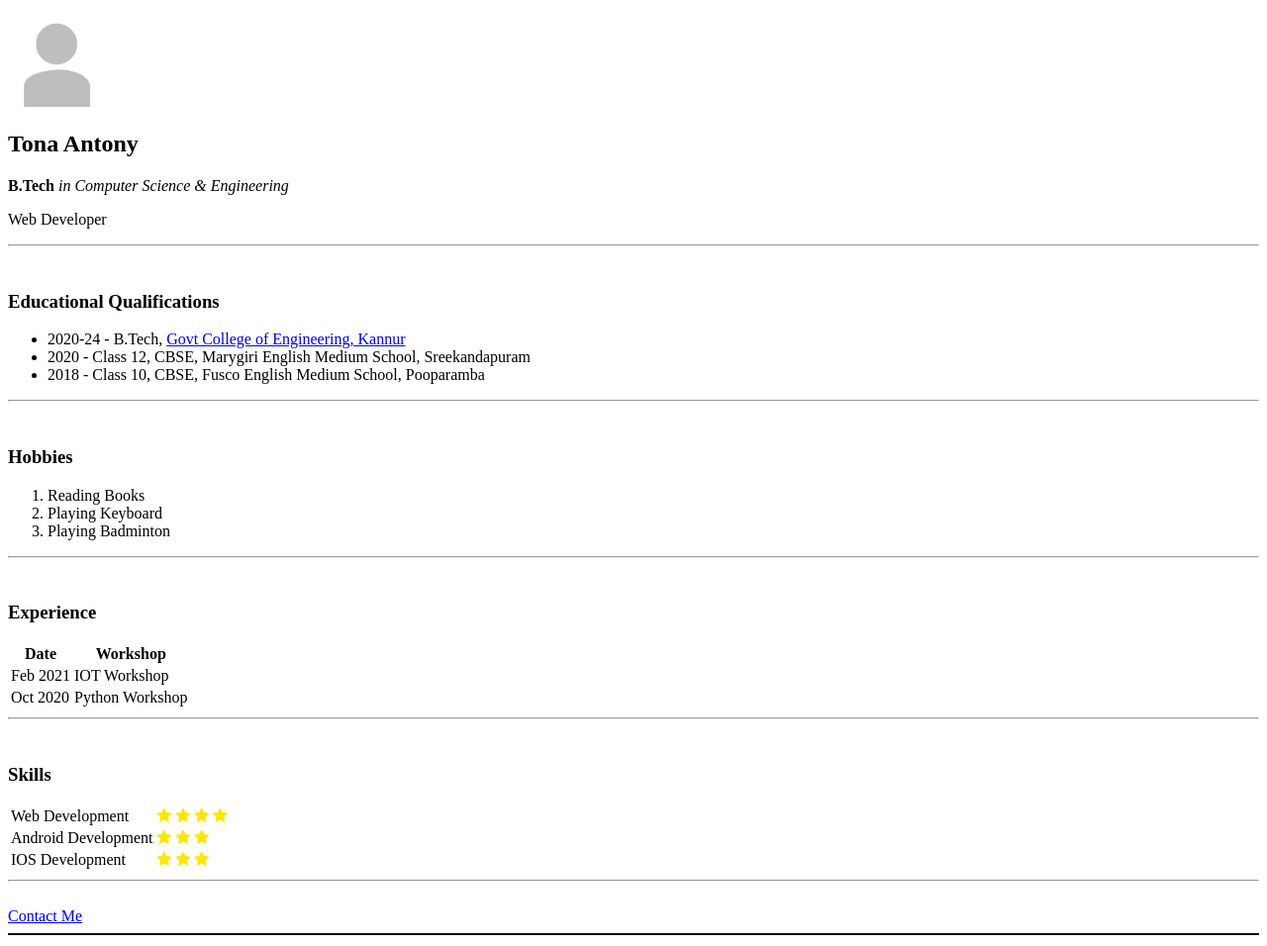
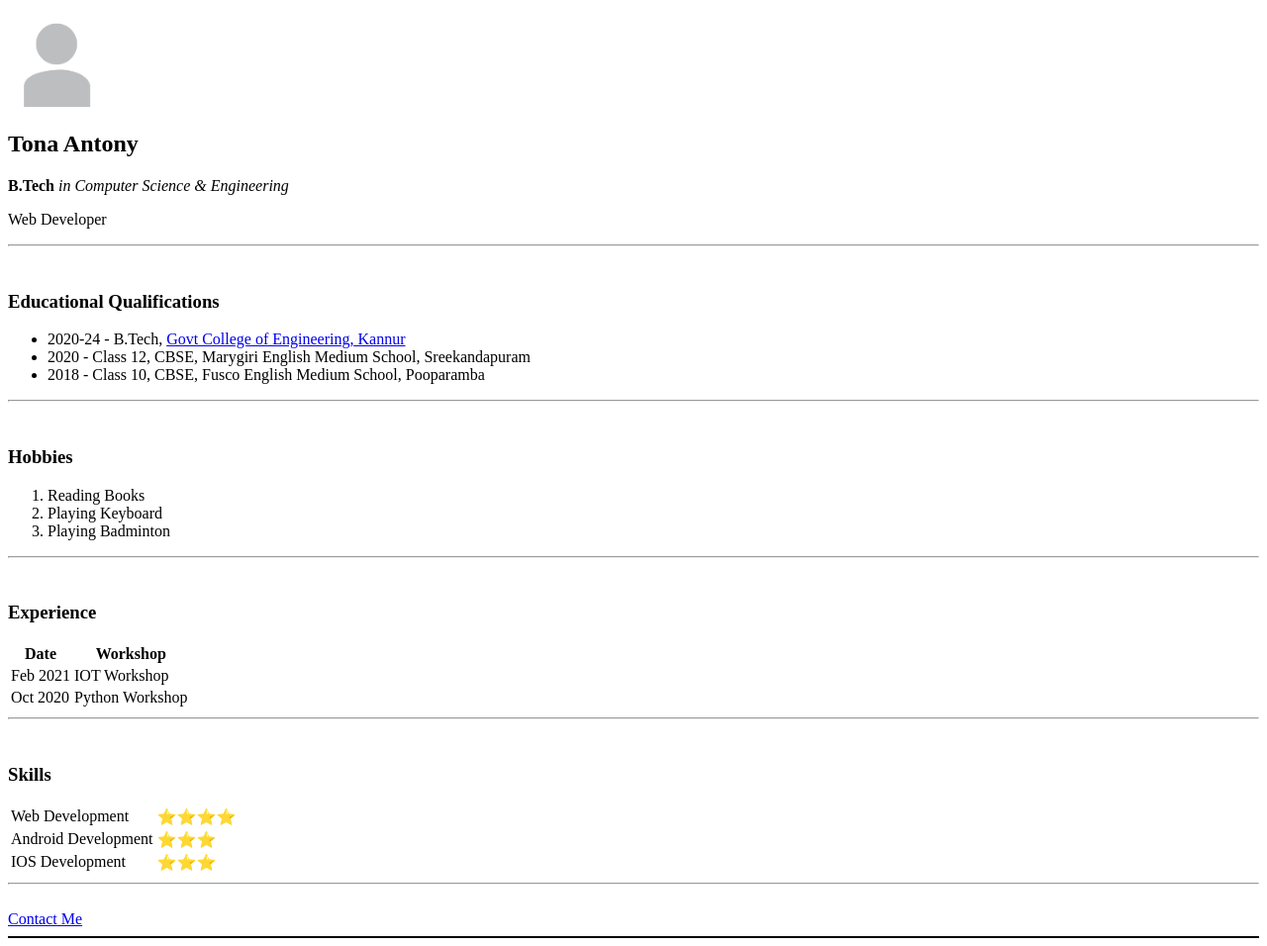
Before and after one commit to tonaantony/DEVCOM_HTML_TASK, a plain HTML site: page index.html in a window 1280 px wide. Shown: the whole page at 99% size. Drawn offline with Linux system fonts and the light colour scheme.

Commit message:
Update index.html

```diff
--- a/index.html
+++ b/index.html
@@ -52,26 +52,19 @@
     <tr>
       <td>Web Development</td>
       <td>
-        <span class="fa fa-star" style="color:rgb(255, 230, 0) ;"></span>
-        <span class="fa fa-star" style="color:rgb(255, 230, 0) ;"></span>
-        <span class="fa fa-star" style="color:rgb(255, 230, 0) ;"></span>
-        <span class="fa fa-star" style="color:rgb(255, 230, 0) ;"></span>
+        ⭐⭐⭐⭐
       </td>
     </tr>
     <tr>
       <td>Android Development</td>
       <td>
-        <span class="fa fa-star" style="color:rgb(255, 230, 0) ;"></span>
-        <span class="fa fa-star" style="color:rgb(255, 230, 0) ;"></span>
-        <span class="fa fa-star" style="color:rgb(255, 230, 0) ;"></span>
+        ⭐⭐⭐
       </td>
     </tr>
     <tr>
       <td>IOS Development</td>
       <td>
-        <span class="fa fa-star" style="color:rgb(255, 230, 0) ;"></span>
-        <span class="fa fa-star" style="color:rgb(255, 230, 0) ;"></span>
-        <span class="fa fa-star" style="color:rgb(255, 230, 0) ;"></span>
+        ⭐⭐⭐
       </td>
     </tr>
   </table>
```
